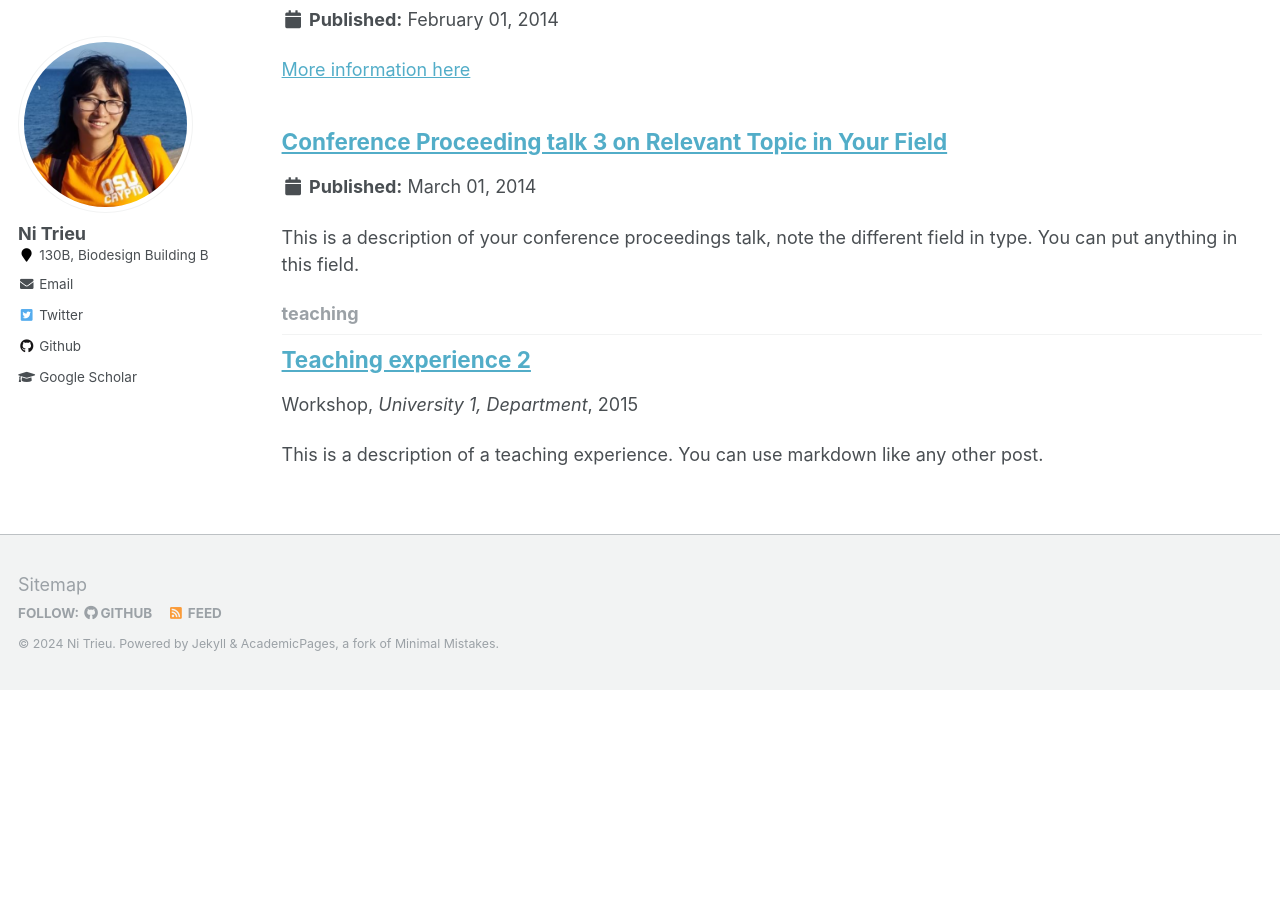
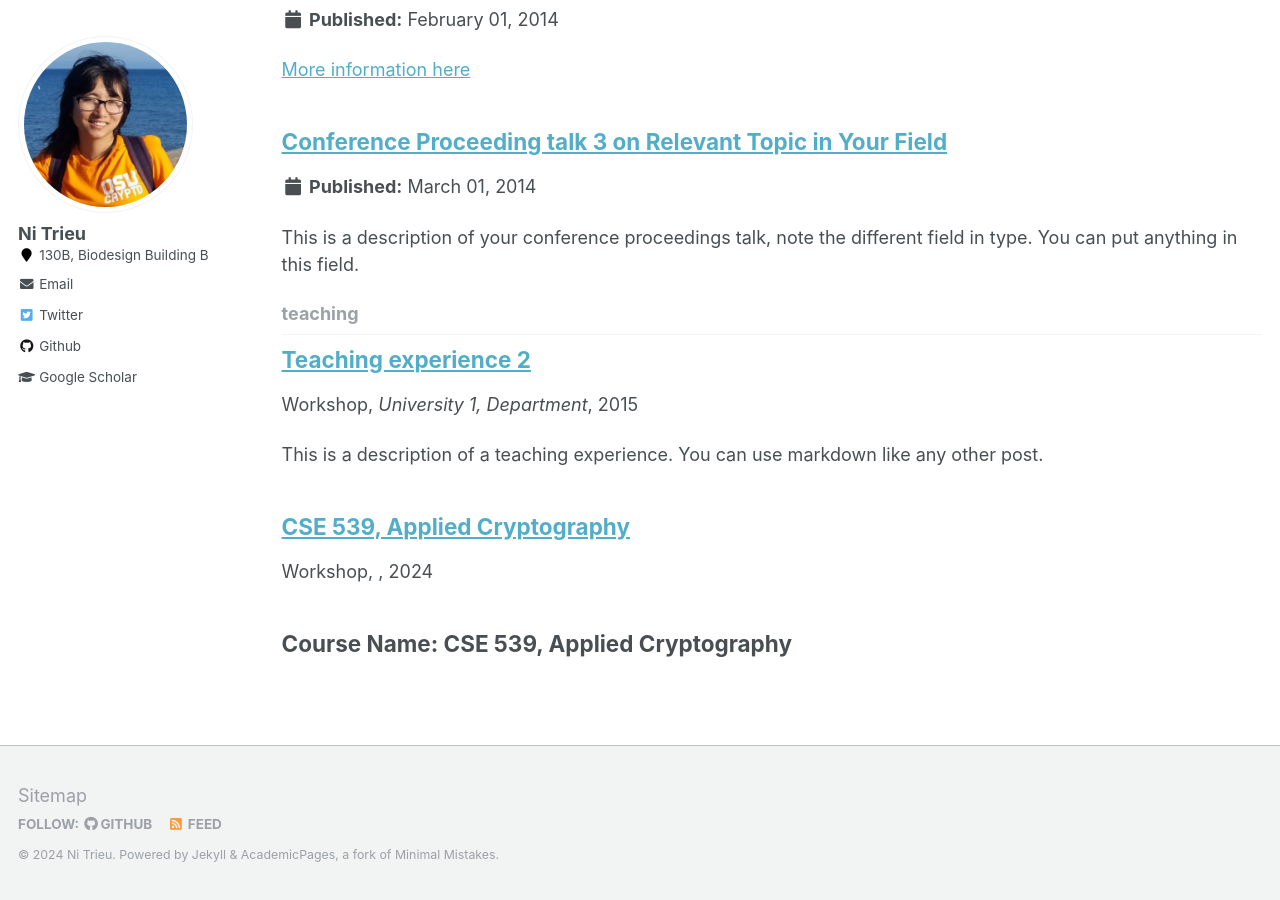
Before and after one commit to nitrieu/nitrieu.github.io, a Jekyll site: the page built from _pages/collection-archive.html, in a window 1280 px wide and 900 px high, scrolled down 2331 px. Built offline with Jekyll 4.4.1, drawn with Linux system fonts in a browser that asks for light colours; before the commit the page ends 3021 px from its top, so only the background shows below that.

Commit message:
Update cse539.md

```diff
--- a/_teaching/cse539.md
+++ b/_teaching/cse539.md
@@ -1,3 +1,10 @@
+---
+title: "CSE 539, Applied Cryptography"
+collection: teaching
+type: "Workshop"
+permalink: /teaching/cse539
+---
+
 <h2> Course Name: CSE 539, Applied Cryptography <h2>
 
 <h3>  Slides </h3>
```
